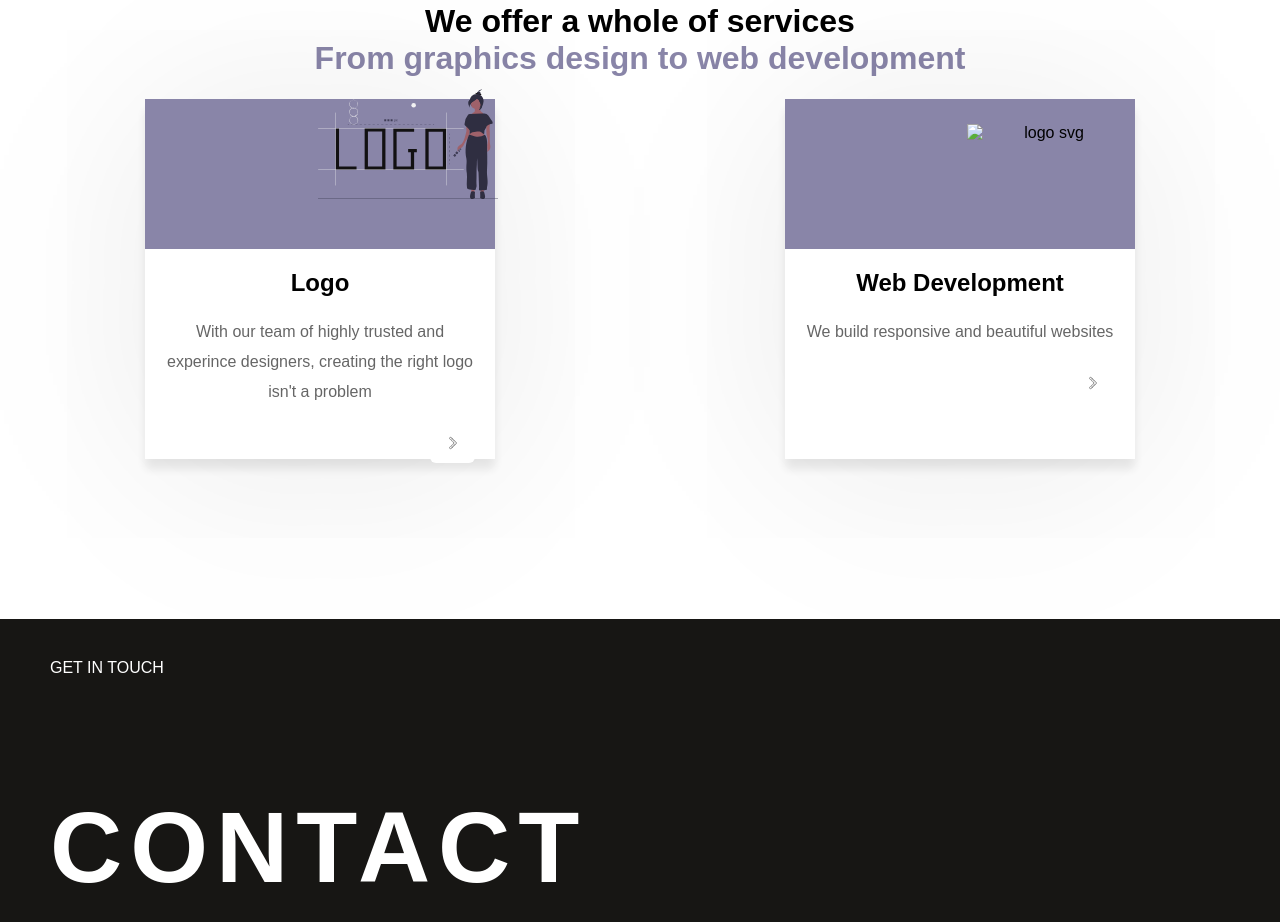
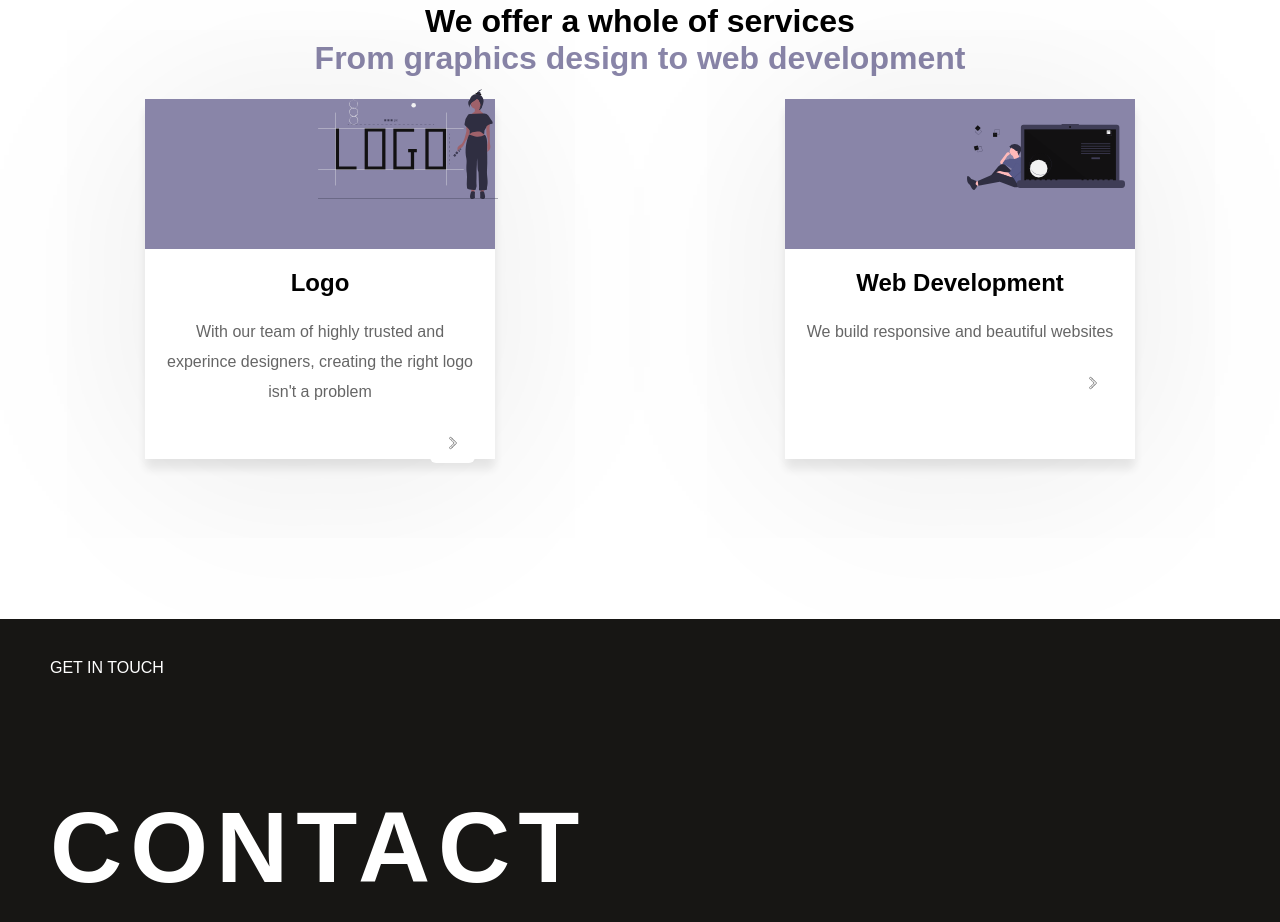
Before and after one commit to shosenwales/panda-illustration, a plain HTML site: page index.html in a window 1280 px wide. Shown: the part 1518-2440 px from the top of the page. Drawn offline with nearby package versions, Linux system fonts and the light colour scheme; the site is published under a folder, as on GitHub Pages, so addresses that start at the root find nothing.

Commit message:
Update index.html
Fixing relative paths again

```diff
--- a/index.html
+++ b/index.html
@@ -82,7 +82,7 @@
                     </div>
                 </div>
                 <div class="card two" data-aos="fade-up" data-aos-duration="1300">
-                    <img src="/img/code.svg" class="cardtwoimg" alt="logo svg" data-aos="fade-up" data-aos-duration="1200">
+                    <img src="img/code.svg" class="cardtwoimg" alt="logo svg" data-aos="fade-up" data-aos-duration="1200">
                     <div class="cardbgtwo"></div>
                     <div class="card-content">
                         <h2>Web Development</h2>
```
